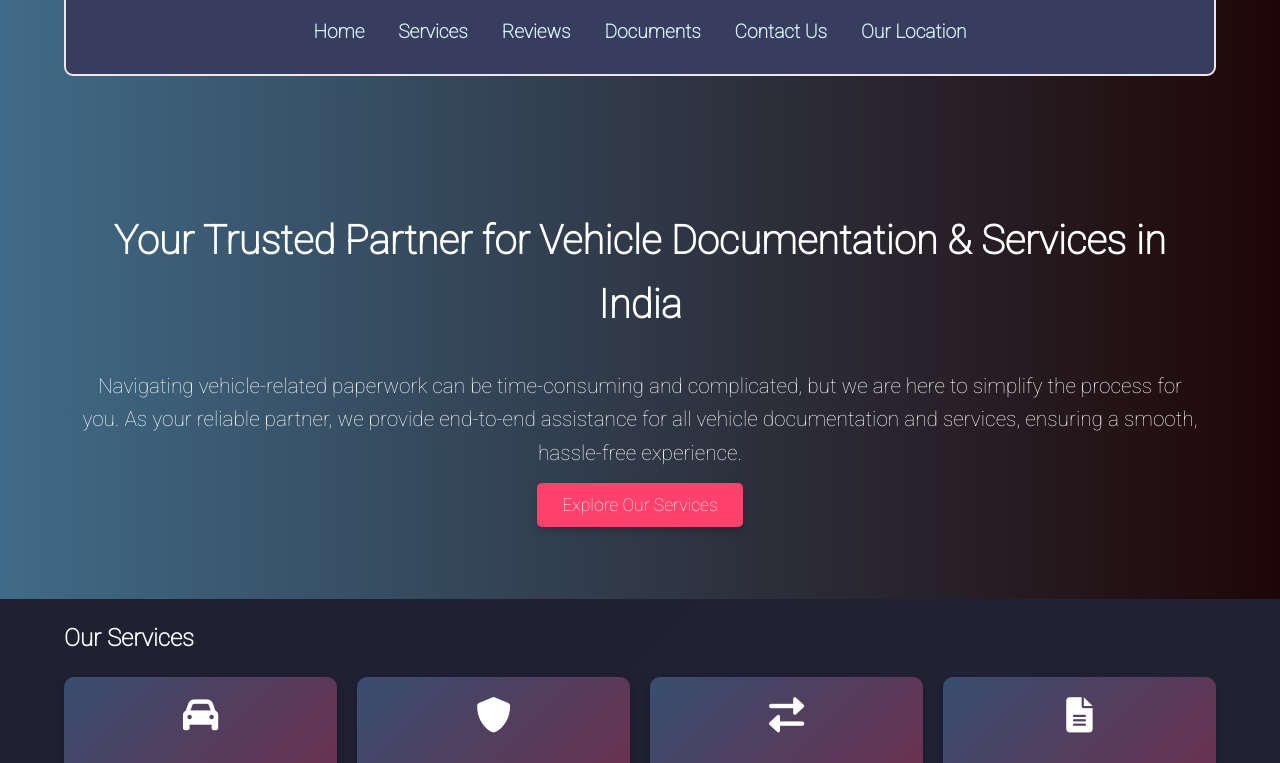
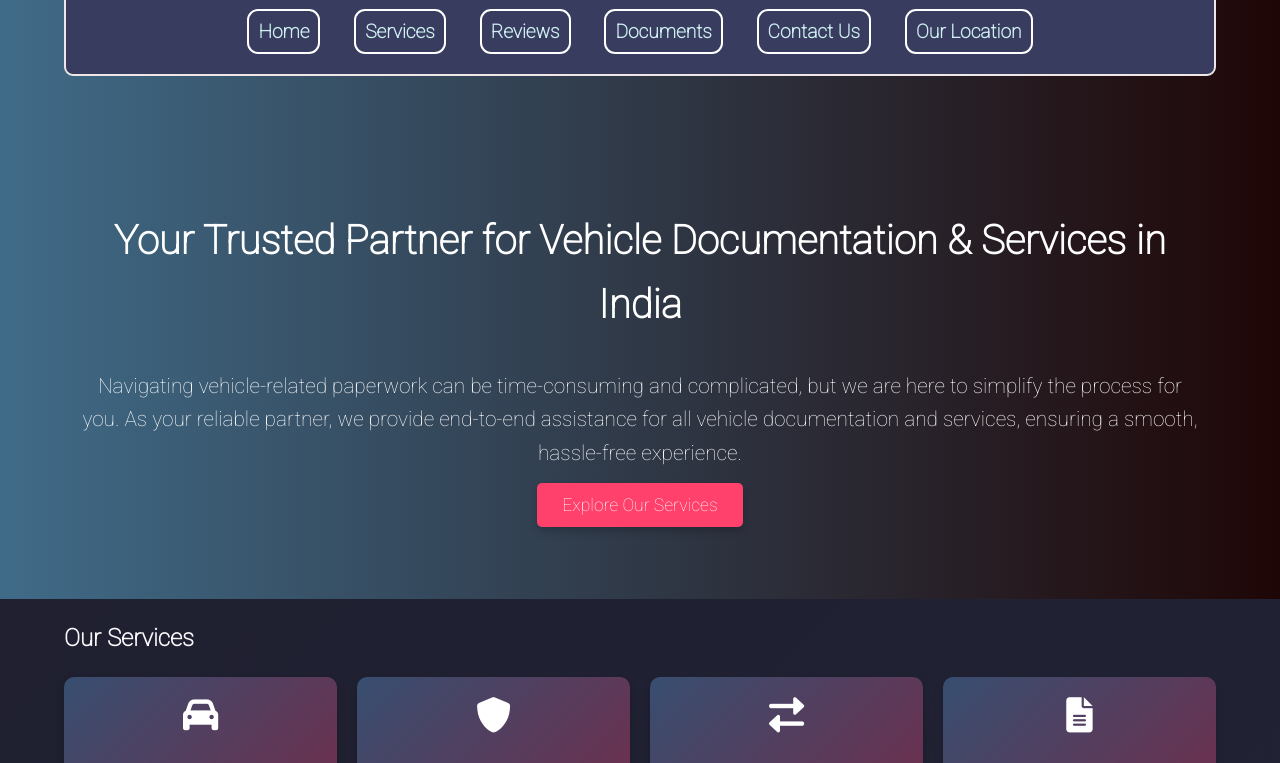
Before and after one commit to mehul-31/Web-Projs, a plain HTML site: page Shop WebSite/index.html in a window 1280 px wide. Shown: the part 95-858 px from the top of the page. Drawn offline with Linux system fonts and the light colour scheme; a web font is replaced by a local one.

Commit message:
add styling for header links with border and padding

```diff
--- a/Shop WebSite/styles.css
+++ b/Shop WebSite/styles.css
@@ -1,5 +1,6 @@
 @import url('https://fonts.googleapis.com/css2?family=Atkinson+Hyperlegible+Mono:ital,wght@0,200..800;1,200..800&family=Be+Vietnam+Pro:wght@100;400&family=Roboto:wght@100&display=swap');
 /* General Styles */
+
 *{
   box-sizing: border-box;
   font-family: 'Roboto', sans-serif;
@@ -27,6 +28,14 @@ header {
   color: #ffffff;
   padding: 20px 0;
   box-shadow: 0 2px 5px rgba(0, 0, 0, 0.2);
+}
+
+.header1 ul a {
+  /* margin-left: 10px ; */
+  border: 2px solid white;
+  padding: 9px;
+  border-radius: 11px;
+
 }
 
 header h1 {
```
